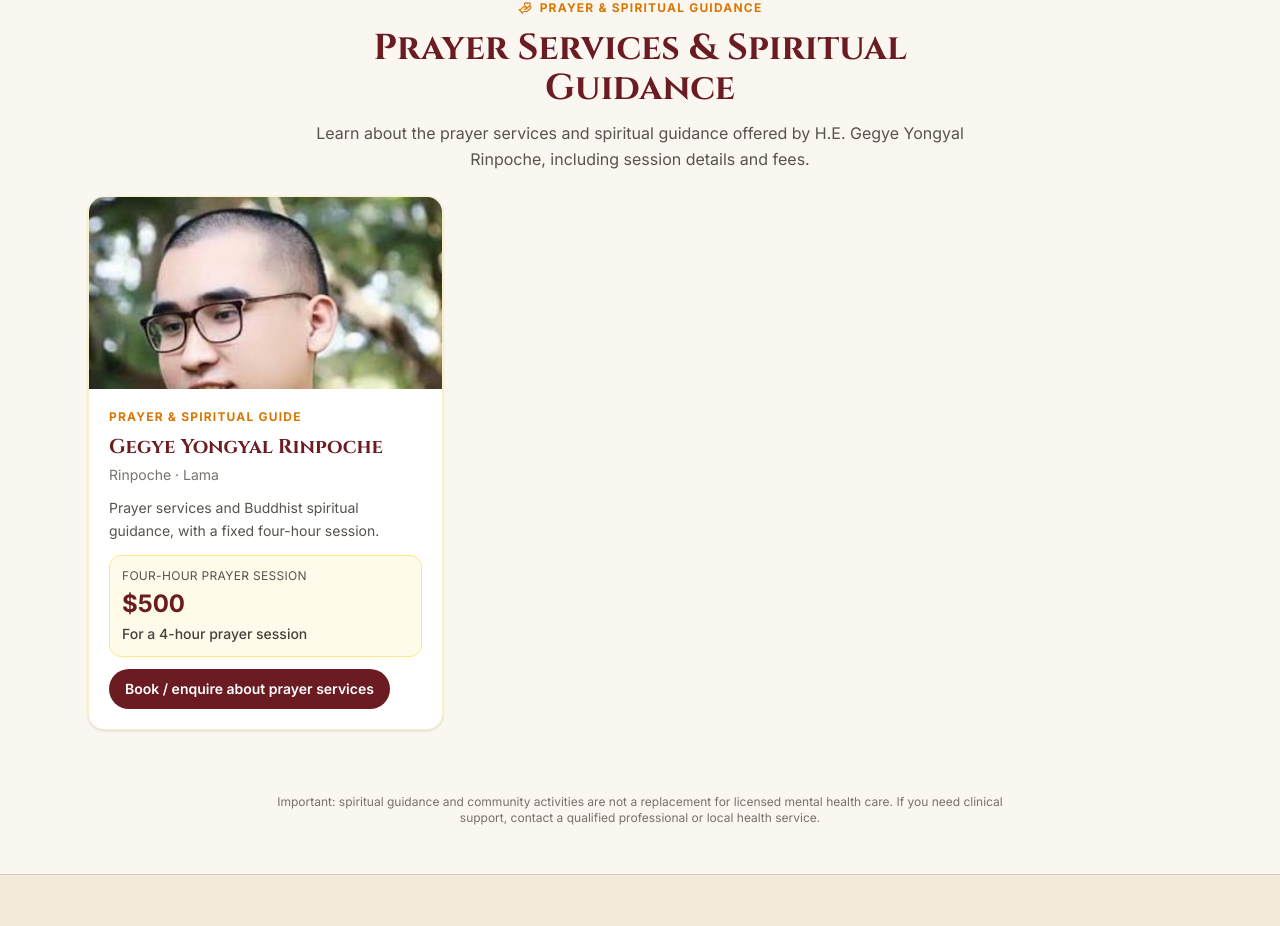
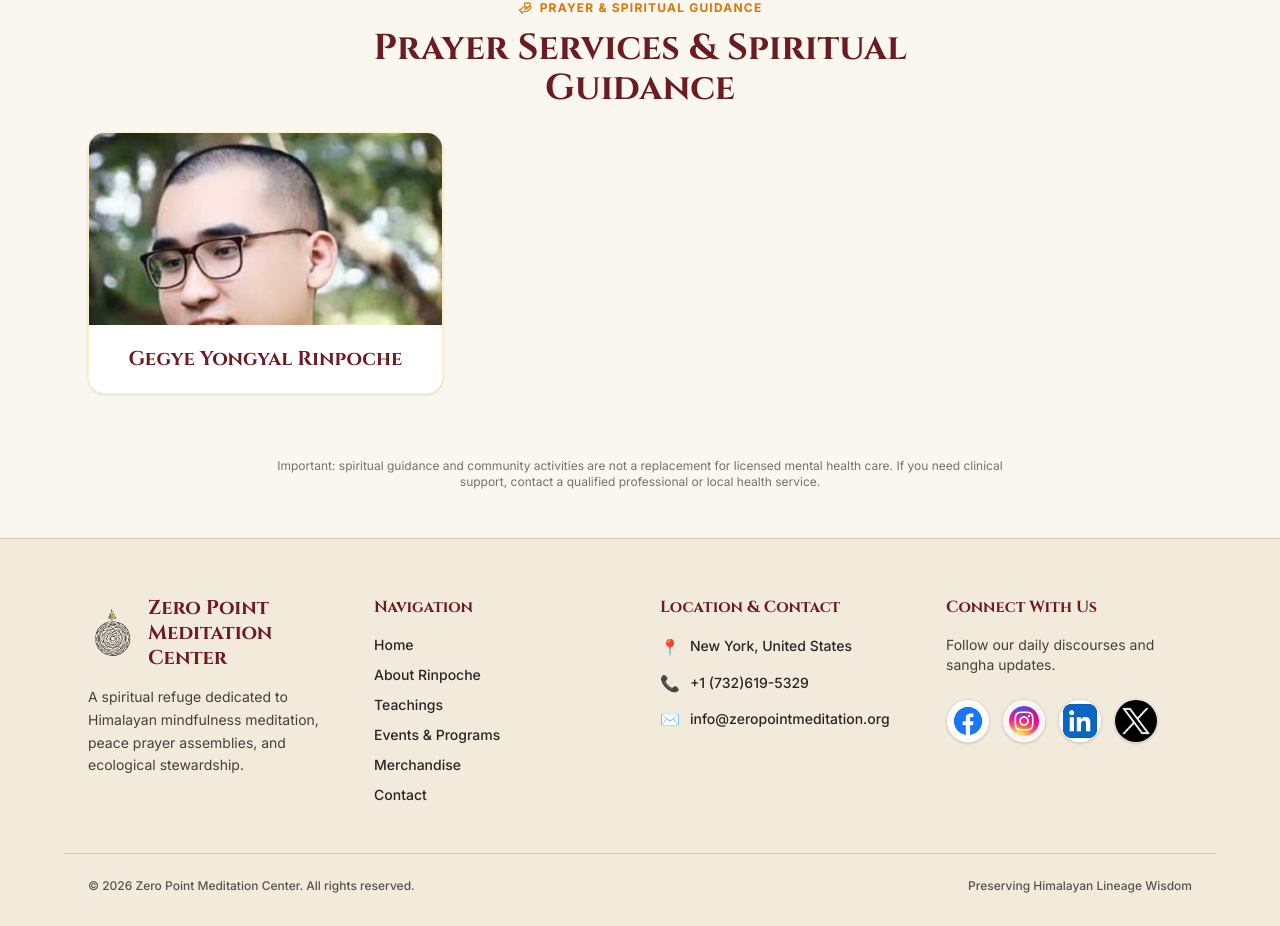
Before and after one commit to sherpaten/Zero-Point-Meditation-Center, a React (Vite) app in the folder zero-point-meditation/: page /services in a window 1280 px wide. Shown: the part 1420-2346 px from the top of the page. Built offline with nearby package versions, Linux system fonts and the light colour scheme.

Commit message:
Simplify spiritual guide profile to photo and name

```diff
--- a/zero-point-meditation/src/pages/Services.jsx
+++ b/zero-point-meditation/src/pages/Services.jsx
@@ -53,18 +53,14 @@ export default function Services() {
         <div className="text-center max-w-2xl mx-auto space-y-3">
           <span className="inline-flex items-center gap-2 text-buddhist-gold font-bold text-xs uppercase tracking-widest"><HandHeart size={14}/> Prayer & Spiritual Guidance</span>
           <h2 className="font-serif text-3xl sm:text-4xl font-bold text-buddhist-burgundy">Prayer Services & Spiritual Guidance</h2>
-          <p className="text-stone-600 leading-relaxed">Learn about the prayer services and spiritual guidance offered by H.E. Gegye Yongyal Rinpoche, including session details and fees.</p>
         </div>
         <div className="grid grid-cols-1 sm:grid-cols-2 lg:grid-cols-3 gap-5">
           <article className="overflow-hidden rounded-2xl border border-amber-100 bg-white shadow-sm">
             <div className="h-44 sm:h-48 bg-stone-100">
               <img src={gegyeYongyalRinpoche} alt="Gegye Yongyal Rinpoche" className="h-full w-full object-cover object-top" loading="lazy"/>
             </div>
-            <div className="p-5 flex flex-col gap-3">
-              <div><p className="text-xs font-bold uppercase tracking-widest text-buddhist-gold">Prayer & Spiritual Guide</p><h3 className="mt-2 font-serif text-xl font-bold text-buddhist-burgundy">Gegye Yongyal Rinpoche</h3><p className="mt-1 text-sm text-stone-500">Rinpoche · Lama</p></div>
-              <p className="text-sm leading-relaxed text-stone-600">Prayer services and Buddhist spiritual guidance, with a fixed four-hour session.</p>
-              <div className="rounded-xl bg-amber-50 border border-amber-200 p-3"><p className="text-xs uppercase tracking-wide text-stone-600">Four-hour prayer session</p><p className="mt-1 text-2xl font-bold text-buddhist-burgundy">$500</p><p className="mt-1 text-sm font-medium text-stone-700">For a 4-hour prayer session</p></div>
-              <button type="button" onClick={() => openBooking('service', 'Prayer Services & Spiritual Guidance')} className="inline-flex w-fit items-center justify-center rounded-full bg-buddhist-burgundy px-4 py-2.5 text-sm font-semibold text-white hover:opacity-90">Book / enquire about prayer services</button>
+            <div className="p-5">
+              <h3 className="font-serif text-xl font-bold text-buddhist-burgundy text-center">Gegye Yongyal Rinpoche</h3>
             </div>
           </article>
         </div>
```
